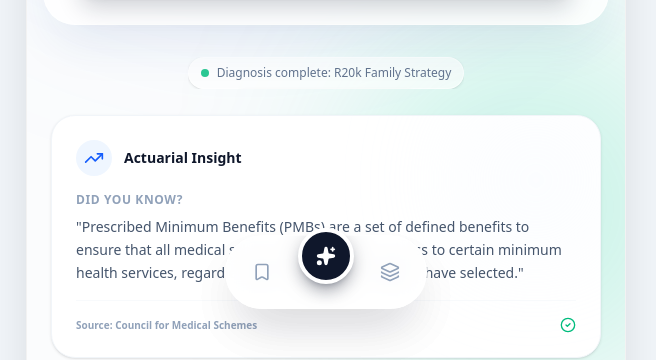
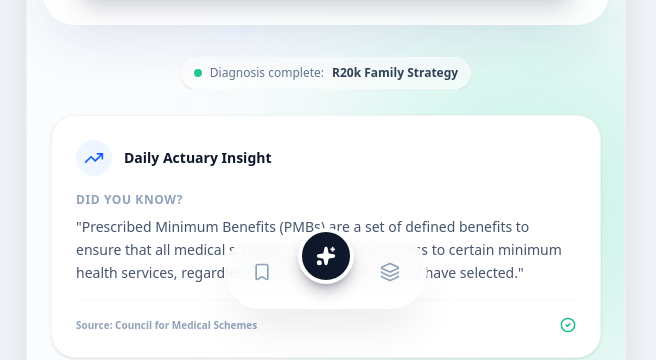
Before and after one commit to MankweAI/medical-aid, a Next.js app: page / in a window 1280 px wide. Shown: the part 467-827 px from the top of the page, without its empty margins (314-970 px from the left). Built offline with nearby package versions, Linux system fonts and the light colour scheme.

Commit message:
Perfect persona pages. Almost 100 percent. What's left is creating the 100+ persona pages dynamically

```diff
--- a/app/layout.tsx
+++ b/app/layout.tsx
@@ -44,7 +44,9 @@ export default function RootLayout({
             <CompareProvider>
               {children}
               <TrustFooter />
-              <ActionDock />
+              <React.Suspense fallback={null}>
+                <ActionDock />
+              </React.Suspense>
             </CompareProvider>
           </PersonaProvider>
         </div>
--- a/app/page.tsx
+++ b/app/page.tsx
@@ -1,26 +1,19 @@
 import ActionDock from '@/components/ActionDock';
 import MagicSearch from '@/components/MagicSearch';
-import TrustTicker from '@/components/TrustTicker'; // Reuse
-import DailyInsight from '@/components/DailyInsight'; // Reuse
-import { Bell, Zap } from 'lucide-react';
+import { Bell, ShieldCheck, Zap, TrendingUp, CheckCircle2 } from 'lucide-react';
 
 export default function AppHome() {
-  const HUB_MESSAGES = [
-    "Diagnosis complete: R20k Family Strategy",
-    "Verified: Chronic Plan (JHB)",
-    "Optimized: Budget Saver R1,400"
-  ];
-
   return (
     <main className="min-h-screen relative overflow-hidden bg-slate-50/50">
 
-      {/* Background Orbs */}
+      {/* 1. BACKGROUND: The "Neural Network" */}
+      {/* Floating Orbs - Pure CSS Animation */}
       <div className="absolute inset-0 overflow-hidden pointer-events-none">
         <div className="absolute top-[-10%] left-[-10%] w-[500px] h-[500px] bg-blue-400/20 rounded-full blur-[120px] animate-float" />
         <div className="absolute bottom-[10%] right-[-20%] w-[400px] h-[400px] bg-emerald-400/20 rounded-full blur-[100px] animate-float-delayed" />
       </div>
 
-      {/* Header */}
+      {/* 2. HEADER: Minimalist */}
       <header className="relative z-10 px-6 pt-12 pb-4 flex justify-between items-center">
         <div className="flex items-center gap-2">
           <div className="w-8 h-8 bg-slate-900 rounded-xl flex items-center justify-center text-white">
@@ -33,24 +26,64 @@ export default function AppHome() {
         </button>
       </header>
 
-      {/* Core Focus Mode */}
+      {/* 3. CORE: The Focus Mode */}
       <div className="relative z-10 flex flex-col items-center justify-center min-h-[60vh] px-4">
+
+        {/* The Magic Search (Statement Builder) */}
         <MagicSearch />
 
-        <div className="mt-8">
-          <TrustTicker messages={HUB_MESSAGES} />
+        {/* 4. THE TRUST TICKER (Social Proof) */}
+        <div className="mt-8 flex flex-col items-center space-y-3">
+          <div className="h-8 overflow-hidden relative">
+            <div className="flex flex-col items-center animate-ticker">
+              {/* Ticker Item 1 */}
+              <div className="h-8 flex items-center gap-2 text-xs font-medium text-slate-500 bg-white/60 px-3 rounded-full border border-white/50 shadow-sm">
+                <span className="w-2 h-2 bg-emerald-500 rounded-full animate-pulse" />
+                Diagnosis complete: <span className="font-bold text-slate-700">R20k Family Strategy</span>
+              </div>
+              {/* Ticker Item 2 */}
+              <div className="h-8 flex items-center gap-2 text-xs font-medium text-slate-500 bg-white/60 px-3 rounded-full border border-white/50 shadow-sm">
+                <span className="w-2 h-2 bg-blue-500 rounded-full animate-pulse" />
+                Verified: <span className="font-bold text-slate-700">Chronic Plan (JHB)</span>
+              </div>
+              {/* Ticker Item 3 */}
+              <div className="h-8 flex items-center gap-2 text-xs font-medium text-slate-500 bg-white/60 px-3 rounded-full border border-white/50 shadow-sm">
+                <span className="w-2 h-2 bg-amber-500 rounded-full animate-pulse" />
+                Optimized: <span className="font-bold text-slate-700">Budget Saver R1,400</span>
+              </div>
+            </div>
+          </div>
         </div>
+
       </div>
 
-      {/* SEO Anchor */}
+      {/* 5. FOOTER: The SEO Anchor (Below Fold) */}
       <section className="px-6 pb-32 relative z-10">
-        <DailyInsight
-          term="Did you know?"
-          definition="Prescribed Minimum Benefits (PMBs) are a set of defined benefits to ensure that all medical scheme members have access to certain minimum health services, regardless of the benefit option they have selected."
-        />
+        <div className="bg-white rounded-3xl p-6 shadow-sm border border-slate-100">
+          <div className="flex items-center gap-3 mb-4">
+            <div className="p-2 bg-blue-50 rounded-full text-blue-600">
+              <TrendingUp className="w-5 h-5" />
+            </div>
+            <h3 className="font-bold text-slate-900 text-sm">Daily Actuary Insight</h3>
+          </div>
+
+          {/* Semantic HTML for SEO */}
+          <dl>
+            <dt className="text-xs font-bold text-slate-400 uppercase tracking-wider mb-2">
+              Did you know?
+            </dt>
+            <dd className="text-sm text-slate-600 leading-relaxed font-medium">
+              "Prescribed Minimum Benefits (PMBs) are a set of defined benefits to ensure that all medical scheme members have access to certain minimum health services, regardless of the benefit option they have selected."
+            </dd>
+          </dl>
+
+          <div className="mt-4 pt-4 border-t border-slate-50 flex justify-between items-center">
+            <span className="text-[10px] font-bold text-slate-400">Source: Council for Medical Schemes</span>
+            <CheckCircle2 className="w-4 h-4 text-emerald-500" />
+          </div>
+        </div>
       </section>
 
-      <ActionDock />
-    </main>
+    </main >
   );
 }
--- a/app/sitemap.ts
+++ b/app/sitemap.ts
@@ -1,31 +1,21 @@
-// import { MetadataRoute } from 'next';
-// import { PersonaServer } from '@/utils/persona.server';
+import { MetadataRoute } from 'next';
 
-// export default async function sitemap(): Promise<MetadataRoute.Sitemap> {
-//     const baseUrl = 'https://healthos.co.za';
+export default async function sitemap(): Promise<MetadataRoute.Sitemap> {
+    const baseUrl = 'https://healthos.co.za';
 
-//     // 1. Static Routes
-//     const routes = [
-//         '',
-//         '/about',
-//         '/methodology',
-//         '/disclaimer',
-//         '/privacy',
-//     ].map((route) => ({
-//         url: `${baseUrl}${route}`,
-//         lastModified: new Date(),
-//         changeFrequency: 'monthly' as const,
-//         priority: route === '' ? 1 : 0.8,
-//     }));
+    // 1. Static Routes
+    const routes = [
+        '',
+        '/about',
+        '/methodology',
+        '/disclaimer',
+        '/privacy',
+    ].map((route) => ({
+        url: `${baseUrl}${route}`,
+        lastModified: new Date(),
+        changeFrequency: 'monthly' as const,
+        priority: route === '' ? 1 : 0.8,
+    }));
 
-//     // 2. Dynamic Persona Routes (The Spokes)
-//     const personas = await PersonaServer.getAllPersonas();
-//     const personaRoutes = personas.map((p) => ({
-//         url: `${baseUrl}/personas/${p.slug}`,
-//         lastModified: new Date(),
-//         changeFrequency: 'weekly' as const, // These change often (Rules/Pricing)
-//         priority: 0.9, // High priority
-//     }));
-
-//     return [...routes, ...personaRoutes];
-// }
+    return routes;
+}
--- a/utils/engine.ts
+++ b/utils/engine.ts
@@ -11,7 +11,16 @@ export function calculateMonthlyPremium(
     if (!contribution) return 0;
 
     // Delegate to the new Engine logic for consistency
-    const profile = PricingEngine.calculateProfile(contribution, family, income);
+    // Fix: Map FamilyComposition (plural) to PricingEngine (singular)
+    const profile = PricingEngine.calculateProfile(
+        contribution,
+        {
+            main: family.main,
+            adult: family.adults,
+            child: family.children
+        },
+        income
+    );
     return profile.monthlyPremium;
 }
 
```
